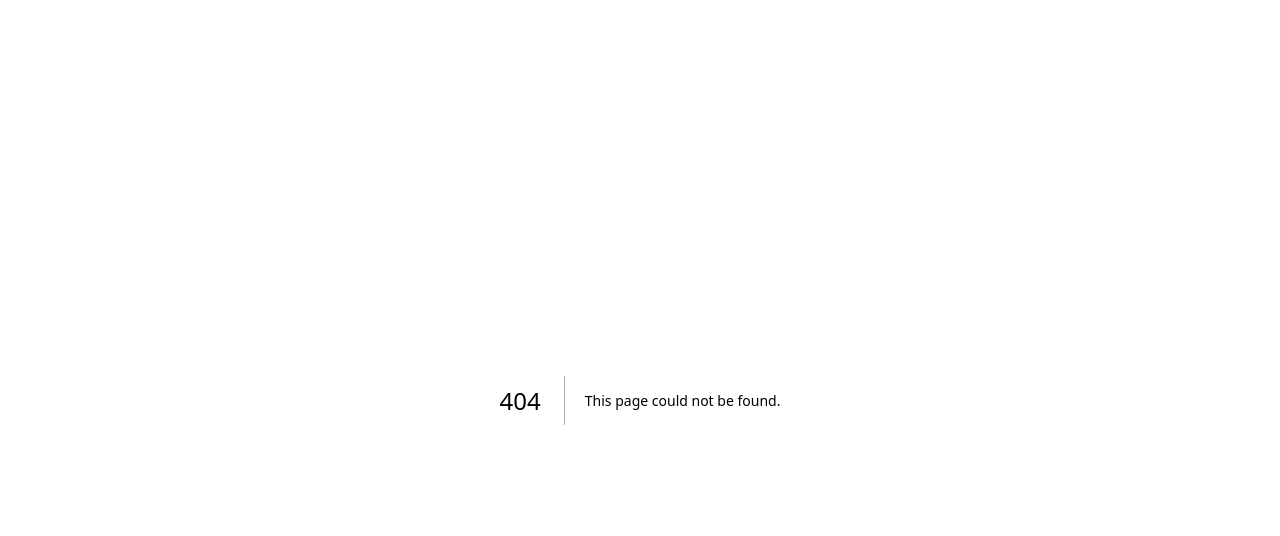
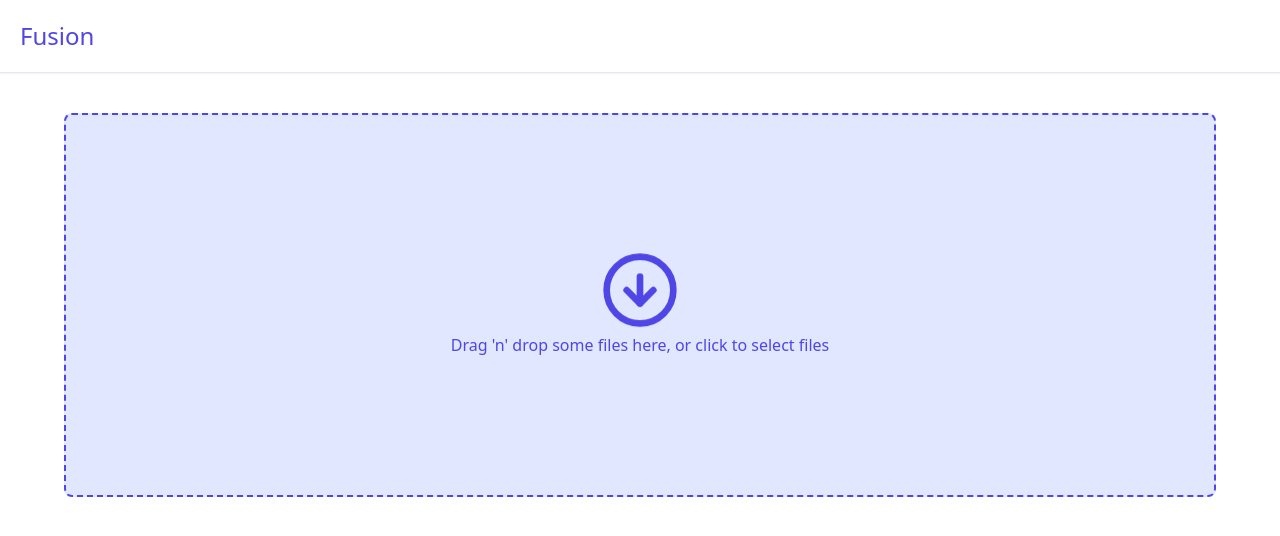
Before and after one commit to halleygz/fusion-ai, a Next.js app: page /dashboard/upload in a window 1280 px wide. Before the commit this address had no page. Shown: the top 536 px of the page. Built offline with nearby package versions, Linux system fonts and the light colour scheme; no server answers.

Commit message:
upload page created

```diff
--- /dev/null
+++ b/app/dashboard/upload/page.tsx
@@ -0,0 +1,11 @@
+import FileUploader from "@/components/FileUploader"
+
+function UploadPage() {
+  return (
+    <div>
+        <FileUploader/>
+    </div>
+  )
+}
+
+export default UploadPage
```
